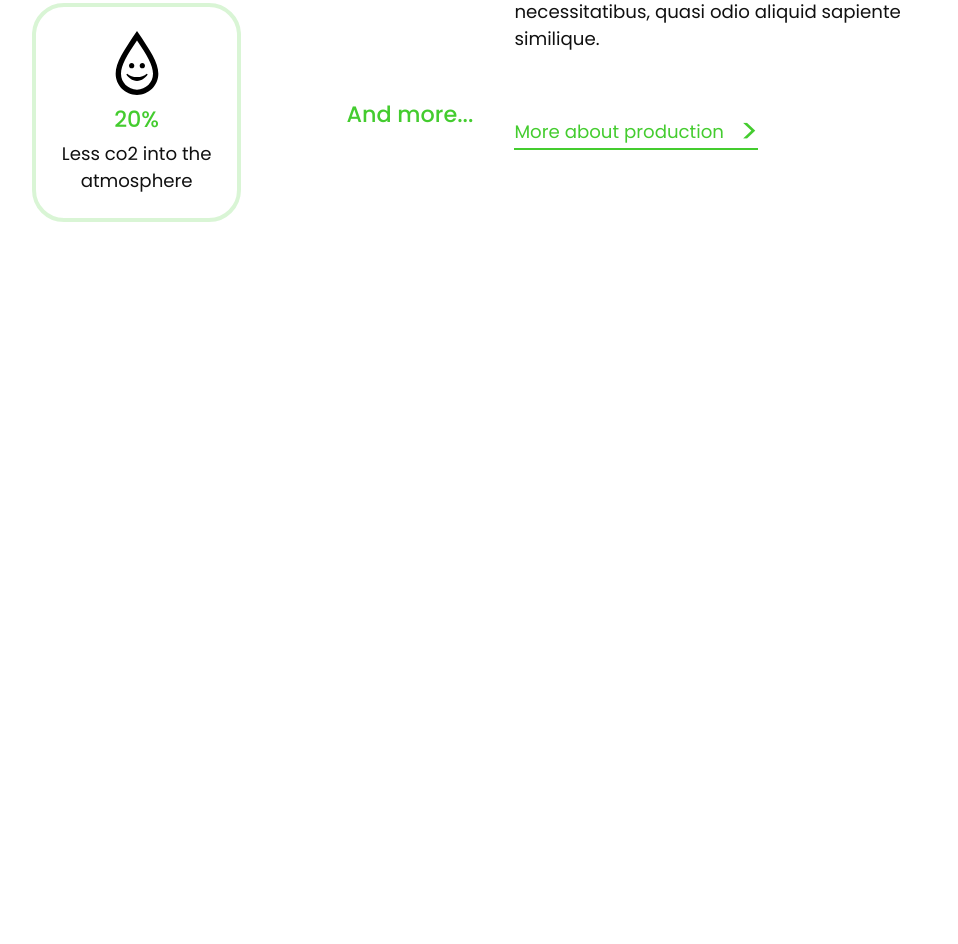
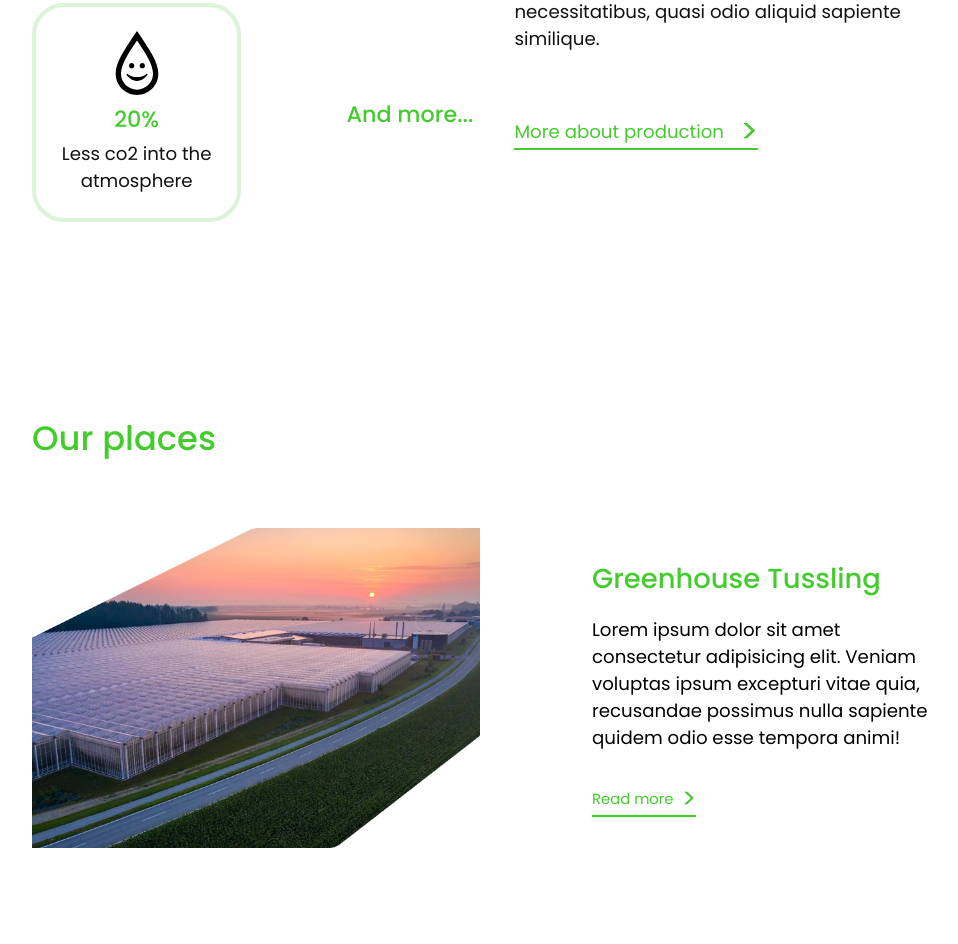
Before and after one commit to paw3l-syp3k/Reichenspurner-Hof, a plain HTML site: page index.html in a window 1280 px wide. Shown: the part 2763-3707 px from the top of the page, without its empty margins (160-1118 px from the left). Before the commit the page ends 3081 px from the top, so only its background shows below. Drawn offline with Linux system fonts and the light colour scheme.

Commit message:
wrapper6

```diff
--- a/index.html
+++ b/index.html
@@ -134,5 +134,22 @@
         </button>
       </div>
     </section>
+    <section class="wrapper-6">
+      <h2 class="wrapper-6-title">Our places</h2>
+      <div class="wrapper-6-container">
+        <div class="wrapper-6-container-img"></div>
+        <div class="wrapper-6-container-content">
+          <h3 class="wrapper-6-container-content-title">Greenhouse Tussling</h3>
+          <p class="wrapper-6-container-content-description">
+            Lorem ipsum dolor sit amet consectetur adipisicing elit. Veniam
+            voluptas ipsum excepturi vitae quia, recusandae possimus nulla
+            sapiente quidem odio esse tempora animi!
+          </p>
+          <button class="wrapper-6-container-content-btn">
+            Read more <span>></span>
+          </button>
+        </div>
+      </div>
+    </section>
   </body>
 </html>
--- a/styles/main.scss
+++ b/styles/main.scss
@@ -316,3 +316,56 @@ body {
     }
   }
 }
+
+.wrapper-6 {
+  width: 70%;
+  max-width: 2000px;
+  padding: 6rem 0;
+  .wrapper-6-title {
+    font-size: var(--step-4);
+    color: $main-color;
+    font-weight: 500;
+  }
+  .wrapper-6-container {
+    width: 100%;
+    margin-top: 4rem;
+    display: grid;
+    grid-template-columns: 1fr 1fr;
+    .wrapper-6-container-img {
+      height: 20rem;
+      background-image: url(../assets/images/wrapper-6-img.png);
+      background-position: center;
+      background-size: cover;
+    }
+    .wrapper-6-container-content {
+      width: 75%;
+      margin-left: auto;
+      display: flex;
+      flex-direction: column;
+      align-items: flex-start;
+      justify-content: center;
+      .wrapper-6-container-content-title {
+        font-size: var(--step-3);
+        font-weight: 500;
+        color: $main-color;
+      }
+      .wrapper-6-container-content-description {
+        font-size: var(--step-1);
+        font-weight: 400;
+        margin: 1rem 0 2rem 0;
+      }
+      .wrapper-6-container-content-btn {
+        font-size: var(--step-0);
+        color: $main-color;
+        line-height: 2rem;
+        display: flex;
+        align-items: center;
+        border-bottom: 2px solid $main-color;
+        span {
+          font-size: var(--step-3);
+          margin-left: 0.5rem;
+        }
+      }
+    }
+  }
+}
```
Also changed, not shown: assets/images/wrapper-6-img.png (added), styles/main.css, 1 other file.
